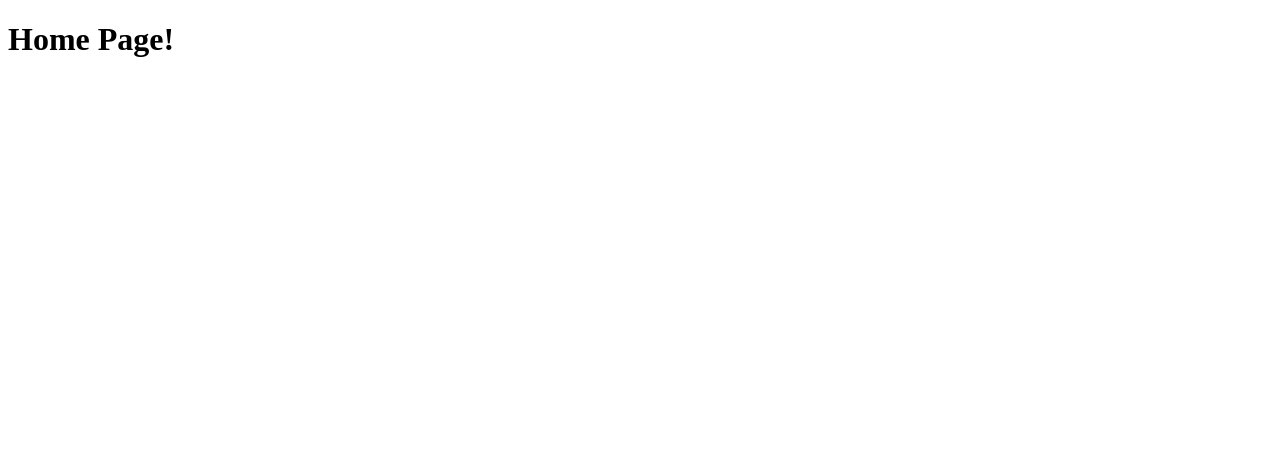
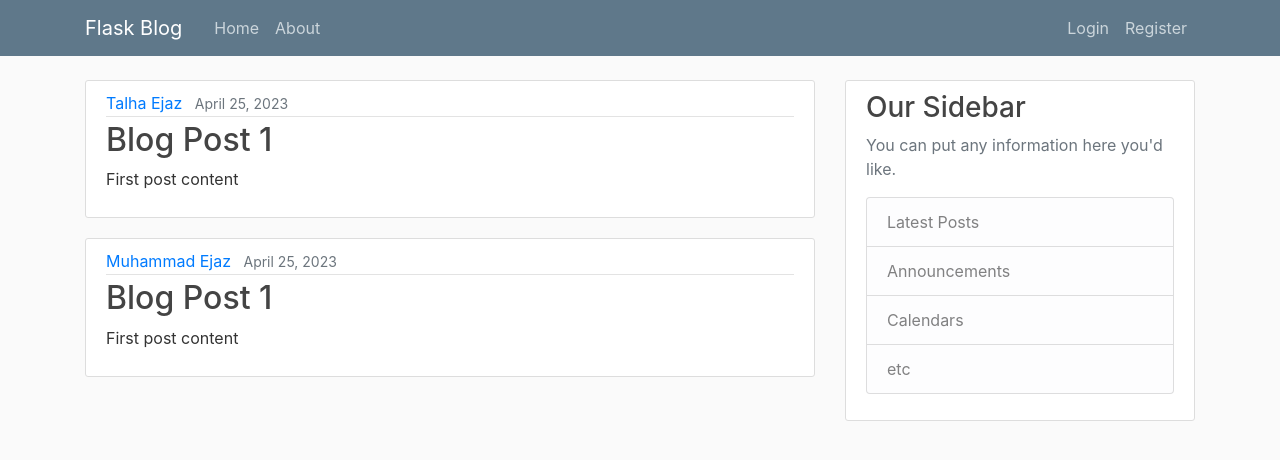
Before and after one commit to talhaejaz539/python-flask, a Flask app: page / in a window 1280 px wide. Before the commit the part shown is almost empty. Shown: the top 460 px of the page. Run offline with Flask 3, Linux system fonts and the light colour scheme.

Commit message:
Module 2 Completed

```diff
--- a/flaskblog.py
+++ b/flaskblog.py
@@ -1,16 +1,30 @@
-from flask import Flask, render_template
+from flask import Flask, render_template, url_for
 app = Flask(__name__)
 
+posts = [
+    {
+        'author': 'Talha Ejaz',
+        'title': 'Blog Post 1',
+        'content': 'First post content',
+        'date_posted': 'April 25, 2023'
+    },
+    {
+        'author': 'Muhammad Ejaz',
+        'title': 'Blog Post 1',
+        'content': 'First post content',
+        'date_posted': 'April 25, 2023'
+    }
+]
 
 @app.route("/")
 @app.route("/home")
 def home():
-    return render_template('home.html')
+    return render_template('home.html', posts=posts)
 
 
 @app.route("/about")
 def about():
-    return render_template('about.html')
+    return render_template('about.html', title='About')
 
 
 if __name__ == '__main__':
--- /dev/null
+++ b/static/main.css
@@ -0,0 +1,80 @@
+body {
+  background: #fafafa;
+  color: #333333;
+  margin-top: 5rem;
+}
+
+h1, h2, h3, h4, h5, h6 {
+  color: #444444;
+}
+
+.bg-steel {
+  background-color: #5f788a;
+}
+
+.site-header .navbar-nav .nav-link {
+  color: #cbd5db;
+}
+
+.site-header .navbar-nav .nav-link:hover {
+  color: #ffffff;
+}
+
+.site-header .navbar-nav .nav-link.active {
+  font-weight: 500;
+}
+
+.content-section {
+  background: #ffffff;
+  padding: 10px 20px;
+  border: 1px solid #dddddd;
+  border-radius: 3px;
+  margin-bottom: 20px;
+}
+
+.article-title {
+  color: #444444;
+}
+
+a.article-title:hover {
+  color: #428bca;
+  text-decoration: none;
+}
+
+.article-content {
+  white-space: pre-line;
+}
+
+.article-img {
+  height: 65px;
+  width: 65px;
+  margin-right: 16px;
+}
+
+.article-metadata {
+  padding-bottom: 1px;
+  margin-bottom: 4px;
+  border-bottom: 1px solid #e3e3e3
+}
+
+.article-metadata a:hover {
+  color: #333;
+  text-decoration: none;
+}
+
+.article-svg {
+  width: 25px;
+  height: 25px;
+  vertical-align: middle;
+}
+
+.account-img {
+  height: 125px;
+  width: 125px;
+  margin-right: 20px;
+  margin-bottom: 16px;
+}
+
+.account-heading {
+  font-size: 2.5rem;
+}
--- a/templates/home.html
+++ b/templates/home.html
@@ -1,11 +1,15 @@
-<!DOCTYPE html>
-<html lang="en">
-<head>
-    <meta charset="UTF-8">
-    <meta name="viewport" content="width=device-width, initial-scale=1.0">
-    <title>Home</title>
-</head>
-<body>
-    <h1>Home Page!</h1>
-</body>
-</html>
+{% extends "layout.html" %}
+{% block content %}
+    {% for post in posts %}
+        <article class="media content-section">
+            <div class="media-body">
+            <div class="article-metadata">
+                <a class="mr-2" href="#">{{ post.author }}</a>
+                <small class="text-muted">{{ post.date_posted }}</small>
+            </div>
+            <h2><a class="article-title" href="#">{{ post.title }}</a></h2>
+            <p class="article-content">{{ post.content }}</p>
+            </div>
+        </article>
+    {% endfor %}
+{% endblock content %}
--- /dev/null
+++ b/templates/layout.html
@@ -0,0 +1,66 @@
+<!DOCTYPE html>
+<html lang="en">
+<head>
+    <meta charset="UTF-8">
+    <meta name="viewport" content="width=device-width, initial-scale=1.0">
+
+    <!-- Bootstrap CSS -->
+    <link rel="stylesheet" href="https://cdn.jsdelivr.net/npm/bootstrap@4.6.2/dist/css/bootstrap.min.css" integrity="sha384-xOolHFLEh07PJGoPkLv1IbcEPTNtaed2xpHsD9ESMhqIYd0nLMwNLD69Npy4HI+N" crossorigin="anonymous">
+
+    <link rel="stylesheet" type="text/css" href="{{ url_for('static', filename='main.css') }}">
+
+    {% if title %}
+    <title>Flask Blog - {{ title }}</title>
+    {% else %}
+    <title>Flask Blog</title>
+    {% endif %}
+</head>
+<body>
+    <header class="site-header">
+        <nav class="navbar navbar-expand-md navbar-dark bg-steel fixed-top">
+          <div class="container">
+            <a class="navbar-brand mr-4" href="/">Flask Blog</a>
+            <button class="navbar-toggler" type="button" data-toggle="collapse" data-target="#navbarToggle" aria-controls="navbarToggle" aria-expanded="false" aria-label="Toggle navigation">
+              <span class="navbar-toggler-icon"></span>
+            </button>
+            <div class="collapse navbar-collapse" id="navbarToggle">
+              <div class="navbar-nav mr-auto">
+                <a class="nav-item nav-link" href="/">Home</a>
+                <a class="nav-item nav-link" href="/about">About</a>
+              </div>
+              <!-- Navbar Right Side -->
+              <div class="navbar-nav">
+                <a class="nav-item nav-link" href="/login">Login</a>
+                <a class="nav-item nav-link" href="/register">Register</a>
+              </div>
+            </div>
+          </div>
+        </nav>
+    </header>
+
+    <main role="main" class="container">
+        <div class="row">
+          <div class="col-md-8">
+            {% block content %}{% endblock %}
+          </div>
+          <div class="col-md-4">
+            <div class="content-section">
+              <h3>Our Sidebar</h3>
+              <p class='text-muted'>You can put any information here you'd like.
+                <ul class="list-group">
+                  <li class="list-group-item list-group-item-light">Latest Posts</li>
+                  <li class="list-group-item list-group-item-light">Announcements</li>
+                  <li class="list-group-item list-group-item-light">Calendars</li>
+                  <li class="list-group-item list-group-item-light">etc</li>
+                </ul>
+              </p>
+            </div>
+          </div>
+        </div>
+    </main>
+
+    <!-- Bootstrap JS -->
+    <script src="https://cdn.jsdelivr.net/npm/jquery@3.5.1/dist/jquery.slim.min.js" integrity="sha384-DfXdz2htPH0lsSSs5nCTpuj/zy4C+OGpamoFVy38MVBnE+IbbVYUew+OrCXaRkfj" crossorigin="anonymous"></script>
+    <script src="https://cdn.jsdelivr.net/npm/bootstrap@4.6.2/dist/js/bootstrap.bundle.min.js" integrity="sha384-Fy6S3B9q64WdZWQUiU+q4/2Lc9npb8tCaSX9FK7E8HnRr0Jz8D6OP9dO5Vg3Q9ct" crossorigin="anonymous"></script>
+</body>
+</html>
```
Also changed, not shown: templates/about.html (+4 -11 lines).
